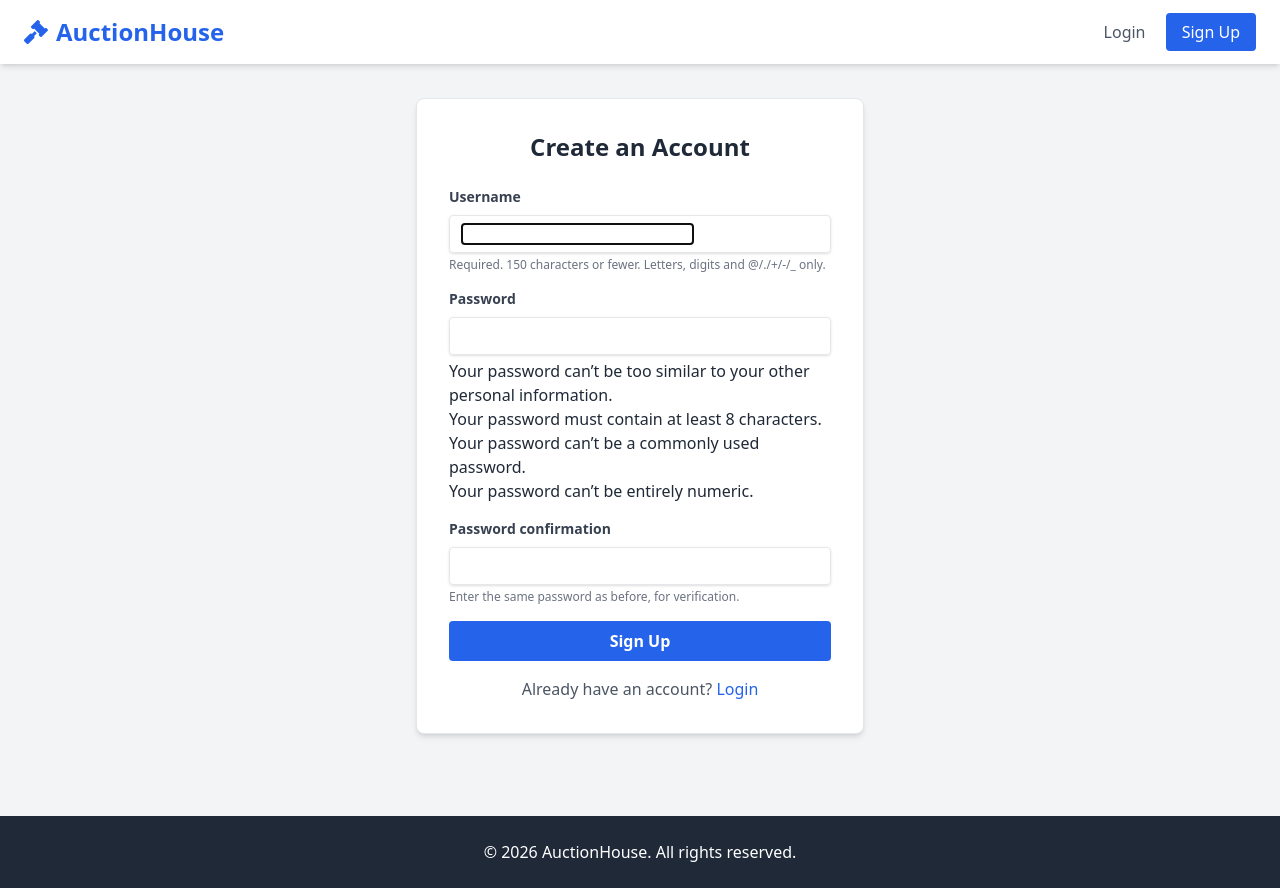
After one commit to Keerthirajv08/real_time_auction, a Django app: page /auction/signup/ in a window 1280 px wide. The commit adds this page. Run offline with Django 5.2, Linux system fonts and the light colour scheme; some libraries are stand-ins or nearby versions.

Commit message:
added signup

```diff
--- /dev/null
+++ b/auction/templates/auction/base.html
@@ -0,0 +1,41 @@
+<!DOCTYPE html>
+<html lang="en">
+<head>
+    <meta charset="UTF-8">
+    <meta name="viewport" content="width=device-width, initial-scale=1.0">
+    <title>Live Auction</title>
+    <script src="https://cdn.tailwindcss.com"></script>
+    <link rel="stylesheet" href="https://cdnjs.cloudflare.com/ajax/libs/font-awesome/6.0.0/css/all.min.css">
+    <style>
+        .fade-in { animation: fadeIn 0.5s ease-in; }
+        @keyframes fadeIn { from { opacity: 0;} to { opacity: 1;}}
+    </style>
+</head>
+<body class="bg-gray-100 min-h-screen text-gray-800 font-sans">
+
+    <nav class="bg-white shadow-md">
+        <div class="container mx-auto px-6 py-4 flex justify-between items-center">
+            <a href="/" class="text-2xl font-bold text-blue-600 hover:text-blue-800 transition">
+                <i class="fas fa-gavel mr-2"></i>AuctionHouse
+            </a>
+            <div>
+                {% if user.is_authenticated %}
+                    <span class="mr-4 text-gray-600">Hello, <b>{{ user.username }}</b></span>
+                    <a href="{% url 'logout' %}" class="text-red-500 hover:text-red-700 font-medium">Logout</a>
+                {% else %}
+                    <a href="{% url 'login' %}" class="text-gray-600 hover:text-blue-600 font-medium mr-4">Login</a>
+                    <a href="{% url 'signup' %}" class="bg-blue-600 hover:bg-blue-700 text-white px-4 py-2 rounded font-medium transition">Sign Up</a>
+                {% endif %}
+            </div>
+        </div>
+    </nav>
+
+    <main class="container mx-auto px-6 py-8">
+        {% block content%}{% endblock %}
+    </main>
+
+    <footer class="bg-gray-800 text-white text-center py-6 mt-12">
+        <p>&copy; 2026 AuctionHouse. All rights reserved.</p>
+    </footer>
+</body>
+</html>
--- a/auction/templates/auction/index.html
+++ b/auction/templates/auction/index.html
@@ -1,7 +1,12 @@
+{% extends 'auction/base.html' %}
+
+{% block content %}
 <!DOCTYPE html>
 <html>
 <head>
     <title>Auction Lobby</title>
+    <script src="https://cdn.tailwindcss.com"></script>
+    <link rel="stylesheet" href="https://cdnjs.cloudflare.com/ajax/libs/font-awesome/6.0.0/css/all.min.css">
     <style>
         body { font-family: sans-serif; padding: 20px; background-color: #f4f4f4;}
         .grid { display: grid; grid-template-columns: repeat(auto-fill, minmax(250px, 1fr)); gap:20px;}
@@ -69,3 +74,4 @@
     </script>
 </body>
 </html>
+{% endblock %}
--- /dev/null
+++ b/auction/templates/auction/signup.html
@@ -0,0 +1,38 @@
+{% extends 'auction/base.html' %}
+
+{% block content %}
+<div class="flex items-center justify-center min-h-[80vh]">
+    <div class="bg-white p-8 rounded-lg shadow-md w-full max-w-md border border-gray-200">
+        <h2 class="text-2xl font-bold mb-6 text-center text-gray-800">Create an Account</h2>
+
+        <form method="POST" class="space-y-4">
+            {% csrf_token %}
+
+            {% for field in form %}
+            <div>
+                <label class="block text-gray-700 text-sm font-bold mb-2" for="{{ field.id_for_label }}">
+                    {{ field.label }}
+                </label>
+                <div class="shadow appearance-none border rounded w-full py-2 px-3 text-gray-700 leading-tight focus:outline-none focus:shadow-outline">
+                    {{ field }}
+                </div>
+                {% if field.help_text %}
+                <p class="text-xs text-gray-500 mt-1" >{{ field.help_text|safe}}</p>
+                {% endif %}
+                {% for error in field.errors %}
+                <p class="text-xs text-red-500 text-us italic" >{{ error }}</p>
+                {% endfor %}
+            </div>
+            {% endfor %}
+
+            <button type="submit" class="w-full bg-blue-600 hover:bg-blue-700 text-white font-bold py-2 px-4 rounded focus:outline-none focus:shadow-outline transition duration-200">
+                Sign Up
+            </button>
+        </form>
+
+        <p class="mt-4 text-center text-gray-600">
+            Already have an account? <a href="{% url 'login' %}" class="text-blue-600 hover:text-blue-800 transition">Login</a>
+        </p>
+    </div>
+</div>
+{% endblock %}
--- a/auction/urls.py
+++ b/auction/urls.py
@@ -9,8 +9,11 @@ router.register(r'bids', api_views.BidViewSet)
 
 urlpatterns = [
     path('', views.index, name='index'),
-    #path('room/<str:room_name>/', views.room, name='room'),
     path('room/<str:room_name>/', views.room, name='room'),
     path('api/bid/<int:item_id>/', views.place_bid, name='place_bid'),
     path('api/v1/', include(router.urls)),
+
+    path('signup/', views.signup_view, name='signup'),
+    path('login/', views.login_view, name='login'),
+    path('logout/', views.logout_view, name='logout'),
 ]
--- a/auction/views.py
+++ b/auction/views.py
@@ -1,4 +1,4 @@
-from django.shortcuts import render, get_object_or_404
+from django.shortcuts import render, get_object_or_404, redirect
 from django.http import JsonResponse
 from django.contrib.auth.decorators import login_required
 from django.db import transaction
@@ -6,6 +6,10 @@ from django.utils import timezone
 from datetime import timedelta
 import json
 from django.db.models import F
+
+from django.contrib.auth import login, logout, authenticate
+from django.contrib.auth.forms import UserCreationForm, AuthenticationForm
+from django.contrib import messages
 
 from channels.layers import get_channel_layer
 from asgiref.sync import async_to_sync
@@ -170,3 +174,41 @@ def place_bid(request, item_id):
         }, status=status.HTTP_200_OK)
 
 '''
+
+def signup_view(request):
+    if request.method == 'POST':
+        form = UserCreationForm(request.POST)
+        if form.is_valid():
+            user = form.save()
+            login(request, user)
+            messages.success(request, f"Welcome, {user.username}!")
+            return redirect('index')
+    else:
+        form = UserCreationForm()
+    return render(request, 'auction/signup.html', {'form': form})
+
+def login_view(request):
+    if request.method == 'POST':
+        form = AuthenticationForm(request, data=request.POST)
+        if form.is_valid():
+            username = form.cleaned_data.get('username')
+            password = form.cleaned_data.get('password')
+            user = authenticate(username=username, password=password)
+            if user is not None:
+                login(request, user)
+                messages.info(request, f"You are now logged in as {username}.")
+                next_url = request.GET.get('next', 'index')
+                return redirect(next_url)
+            else:
+                messages.error(request, "Invalid username or password.")
+        else:
+            messages.error(request, "Invalid username or password.")
+    else:
+        form = AuthenticationForm()
+    return render(request, 'auction/login.html', {'form': form})
+
+
+def logout_view(request):
+    logout(request)
+    messages.info(request, "You have been logged out.")
+    return redirect('login')
```
Also changed, not shown: auction/services.py (+8 -4 lines), auction/templates/auction/login.html (added, +45 -0 lines), auction/templates/auction/room.html (+36 -27 lines), README.md.
